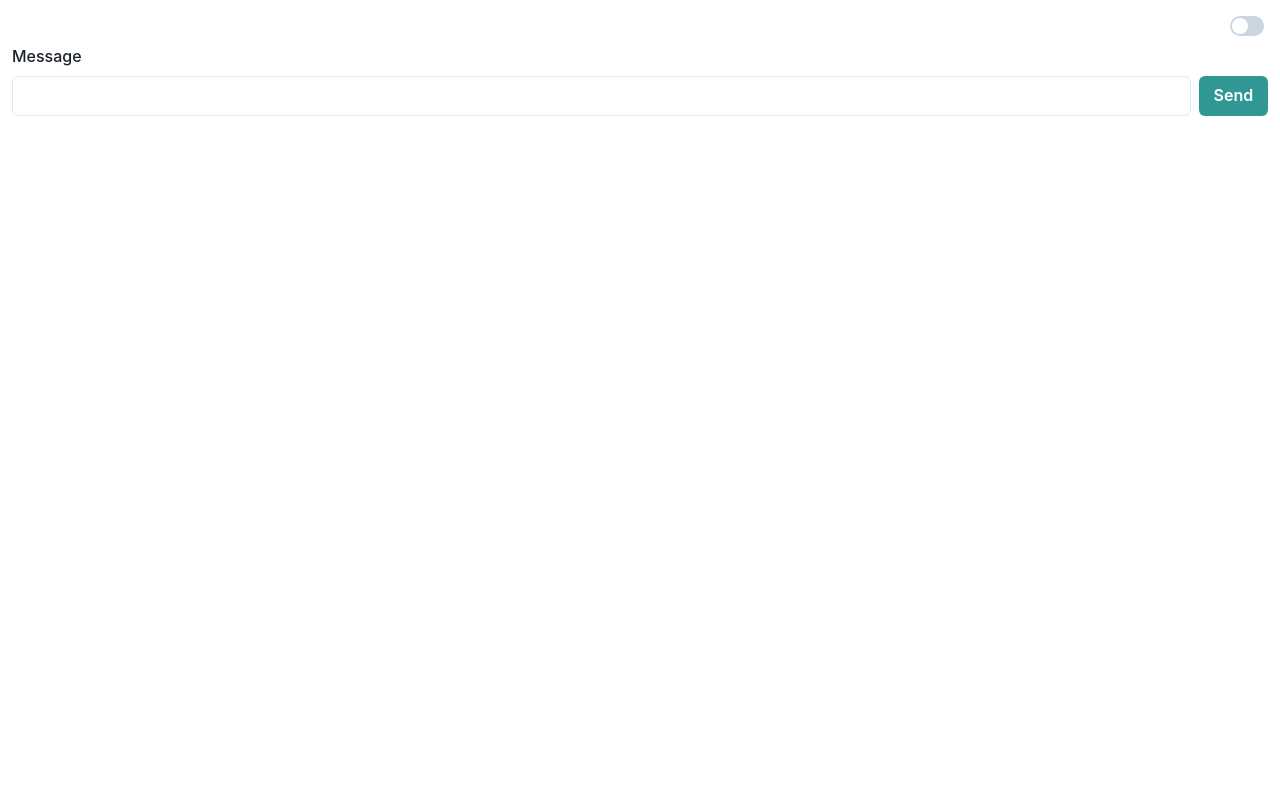
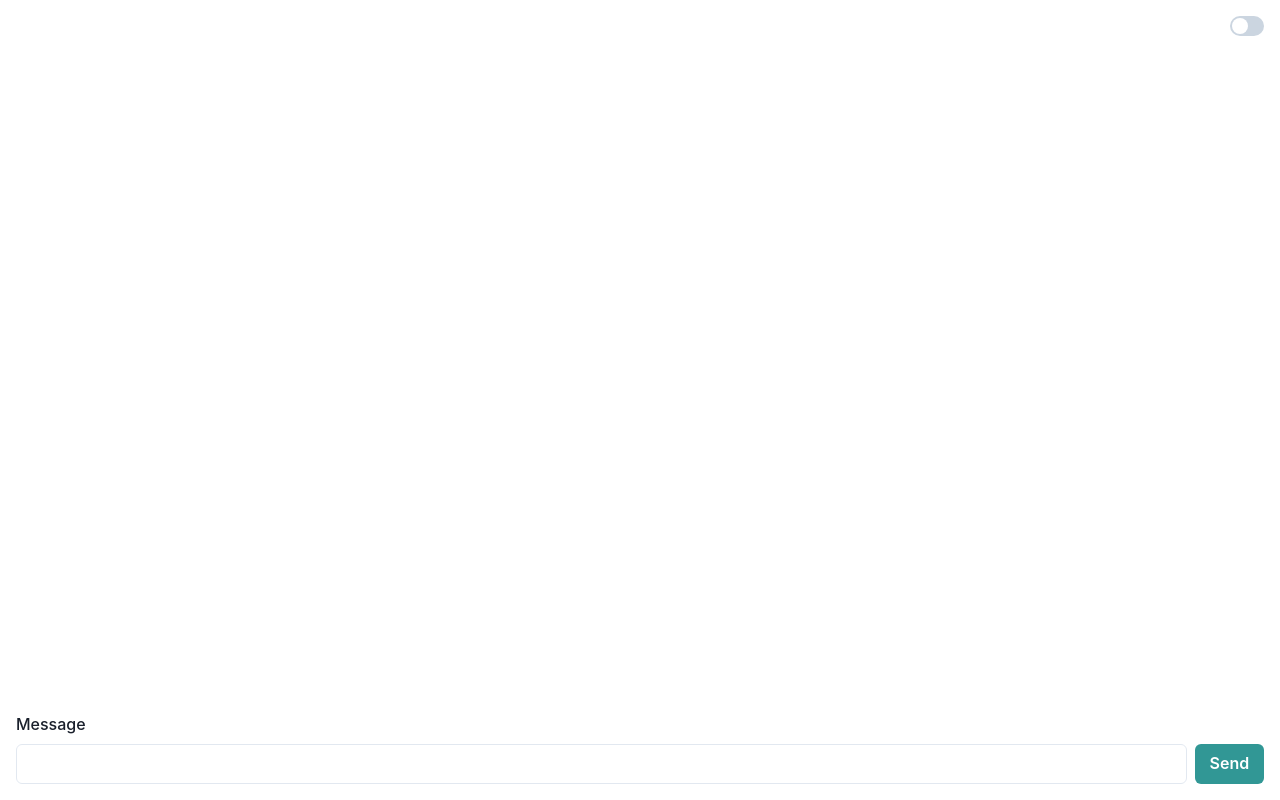
Before and after one commit to feliciaszhang/roaming, a Next.js app in the folder client/: page / in a window 1280 px wide. Built offline with nearby package versions, Linux system fonts and the light colour scheme.

Commit message:
begin formatting footer

```diff
--- a/client/src/components/MessageField.tsx
+++ b/client/src/components/MessageField.tsx
@@ -11,7 +11,7 @@ export const MessageField: React.FC<MessageFieldProps> = (
   props: MessageFieldProps
 ) => {
   return (
-    <Box width="100%">
+    <Box m={4}>
       <Formik
         initialValues={{ message: "" }}
         onSubmit={(values, { setSubmitting, resetForm }) => {
@@ -29,7 +29,6 @@ export const MessageField: React.FC<MessageFieldProps> = (
                 label="Message"
               />
               <Button
-                mt={4}
                 ml={2}
                 type="submit"
                 colorScheme="teal"
--- a/client/src/pages/_app.tsx
+++ b/client/src/pages/_app.tsx
@@ -5,19 +5,19 @@ import {
   VStack,
   Grid,
   theme,
-  Button,
+  Flex,
 } from "@chakra-ui/react";
-import {DarkModeSwitch} from '../components/DarkModeSwitch'
-import {useSocket} from '../useSocket'
+import { DarkModeSwitch } from "../components/DarkModeSwitch";
+import { useSocket } from "../useSocket";
 import { MessageField } from "../components/MessageField";
 import { MessageListField } from "../components/MessageListField";
 
 export const App = () => {
-  const {messageList, sendMessage} = useSocket("12")
+  const { messageList, sendMessage } = useSocket("12");
 
-  const handleSendMessage = (values: { message: string; }) => {
+  const handleSendMessage = (values: { message: string }) => {
     sendMessage(values.message);
-  }
+  };
 
   return (
     <ChakraProvider theme={theme}>
@@ -25,13 +25,20 @@ export const App = () => {
         <Grid minH="100vh" p={3}>
           <DarkModeSwitch />
           <VStack spacing={8}>
-            <MessageListField messageList={messageList}/>
-            <MessageField handleSendMessage={handleSendMessage}/>
+            <MessageListField messageList={messageList} />
+            <Flex
+              bottom={0}
+              position="fixed"
+              display="block"
+              width="100%"
+            >
+              <MessageField handleSendMessage={handleSendMessage} />
+            </Flex>
           </VStack>
         </Grid>
       </Box>
     </ChakraProvider>
   );
-}
+};
 
 export default App;
```
